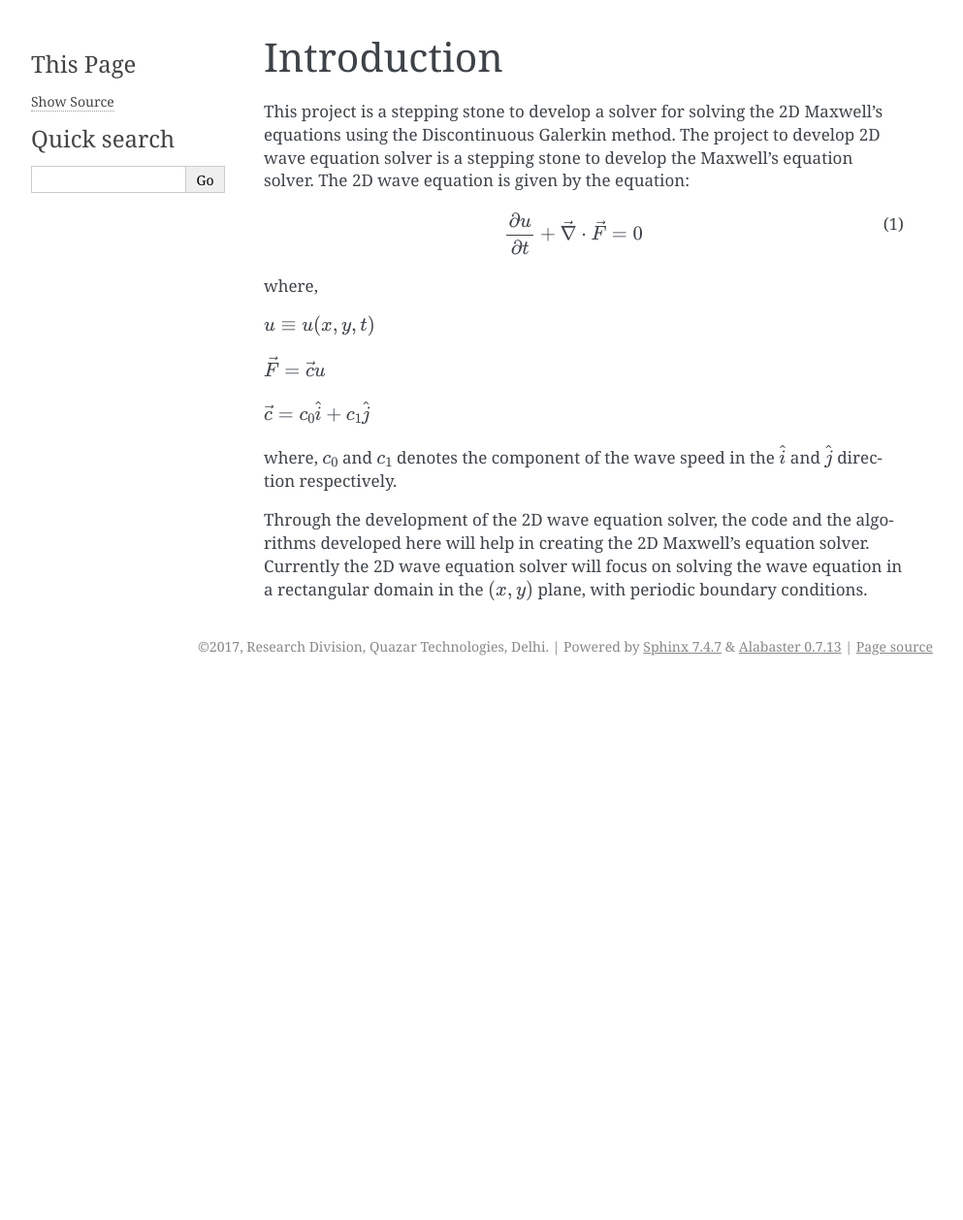
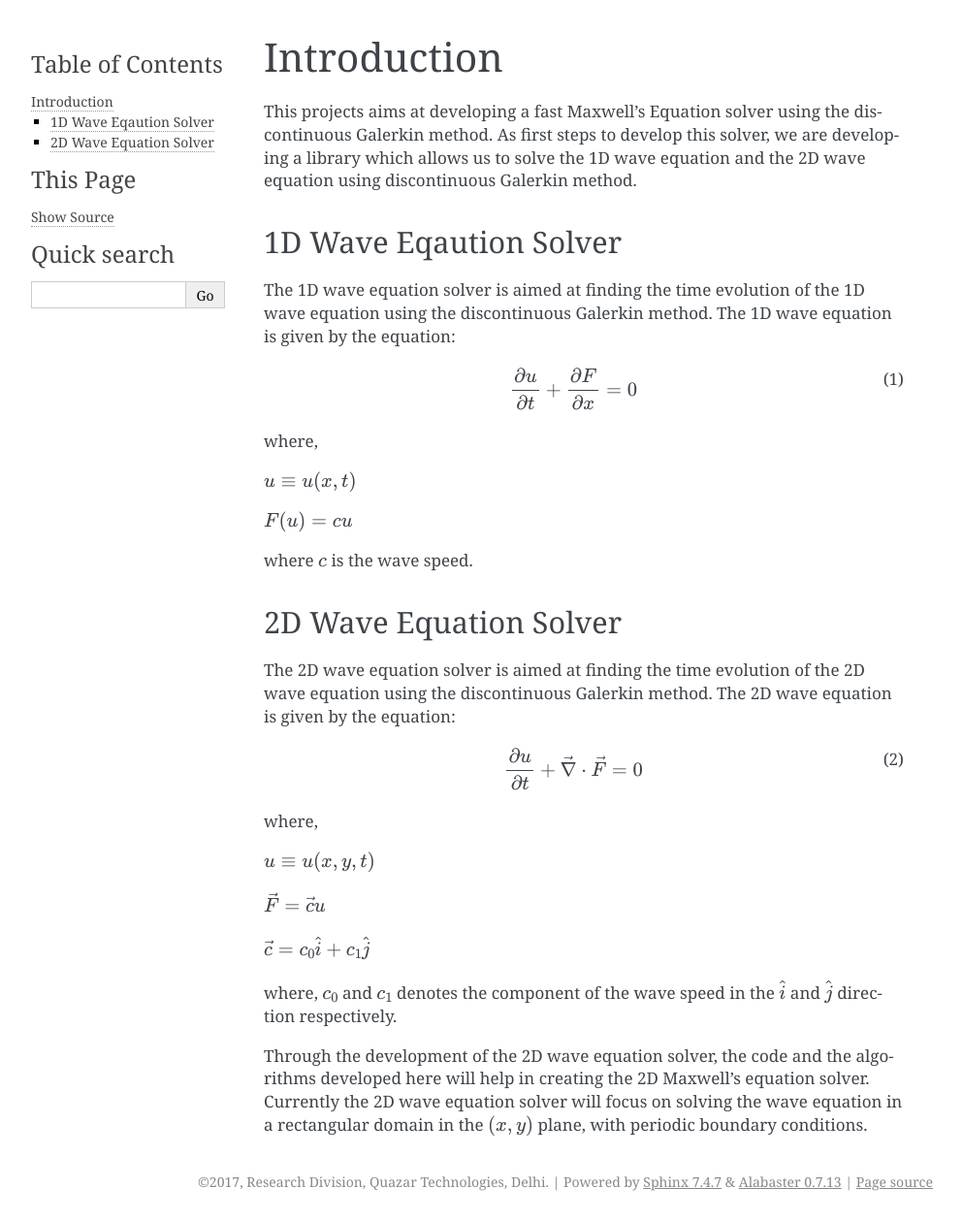
Before and after one commit to QuazarTech/DG_Maxwell, a Sphinx documentation site: the page built from docs/intro.rst, in a window 1280 px wide. Shown: the whole page at 97% size, without its empty margins (148-1141 px from the left). Built offline with Sphinx 7.4.7, drawn with Linux system fonts in a browser that asks for light colours; before the commit the page ends 900 px from its top, so only the background shows below that.

Commit message:
Documentation changes, unit test functions changes. - Minor changes in documentation where reST syntax was not being followed. - Minor changes in the unit test codes. - All unit tests are passing.

```diff
--- a/code/__init__.py
+++ b/code/__init__.py
@@ -1 +1,3 @@
 import params
+import arrayfire as af
+af.set_backend('cuda')
--- a/docs/conf.py
+++ b/docs/conf.py
@@ -19,7 +19,9 @@ import os
 # add these directories to sys.path here. If the directory is relative to the
 # documentation root, use os.path.abspath to make it absolute, like shown here.
 #sys.path.insert(0, os.path.abspath('.'))
-sys.path.insert(0, os.path.abspath('../solver_2d_wave/'))
+sys.path.insert(0, os.path.abspath('../code/'))
+
+import params
 
 # -- General configuration ------------------------------------------------
 
--- a/docs/intro.rst
+++ b/docs/intro.rst
@@ -1,11 +1,34 @@
+============
 Introduction
-------------
+============
+This projects aims at developing a fast Maxwell's Equation solver using
+the discontinuous Galerkin method. As first steps to develop this solver,
+we are developing a library which allows us to solve the 1D wave equation
+and the 2D wave equation using discontinuous Galerkin method.
 
-This project is a stepping stone to develop a solver for solving
-the 2D Maxwell's equations using the Discontinuous Galerkin method.
-The project to develop 2D wave equation solver is a stepping stone
-to develop the Maxwell's equation solver. The 2D wave equation is
-given by the equation:
+1D Wave Eqaution Solver
+-----------------------
+The 1D wave equation solver is aimed at finding the time evolution of
+the 1D wave equation using the discontinuous Galerkin method.
+The 1D wave equation is given by the equation:
+
+.. math:: \frac{\partial u}{\partial t} + \frac{\partial F}{\partial x} = 0
+    :label: 1d_wave_eq
+
+where,
+
+:math:`u \equiv u(x, t)`
+
+:math:`F(u) = cu`
+
+where :math:`c` is the wave speed.
+
+2D Wave Equation Solver
+-----------------------
+
+The 2D wave equation solver is aimed at finding the time evolution of the
+2D wave equation using the discontinuous Galerkin method.
+The 2D wave equation is given by the equation:
 
 .. math:: \frac{\partial u}{\partial t} + \vec{\nabla} \cdot \vec{F} = 0
     :label: 2d_wave_eq
--- a/docs/isoparam.rst
+++ b/docs/isoparam.rst
@@ -1,8 +1,8 @@
 .. _isoparam:
 
-===================
-2d_solver.isoparam
-===================
+========
+isoparam
+========
 
 .. automodule::
    isoparam
--- a/docs/lagrange.rst
+++ b/docs/lagrange.rst
@@ -1,8 +1,8 @@
 .. _lagrange:
 
-======================
-2d_solver.lagrange
-======================
+========
+lagrange
+========
 
 .. automodule::
    lagrange
--- a/docs/msh_parser.rst
+++ b/docs/msh_parser.rst
@@ -1,8 +1,8 @@
 .. _msh_parser:
 
-========================
-2d_solver.msh_parser
-========================
+==========
+msh_parser
+==========
 
 .. automodule::
    msh_parser
--- a/docs/utils.rst
+++ b/docs/utils.rst
@@ -1,8 +1,8 @@
 .. _utils:
 
-===================
-2d_solver.utils
-===================
+=====
+utils
+=====
 
 .. automodule::
    utils
```
Also changed, not shown: 8 other files.
